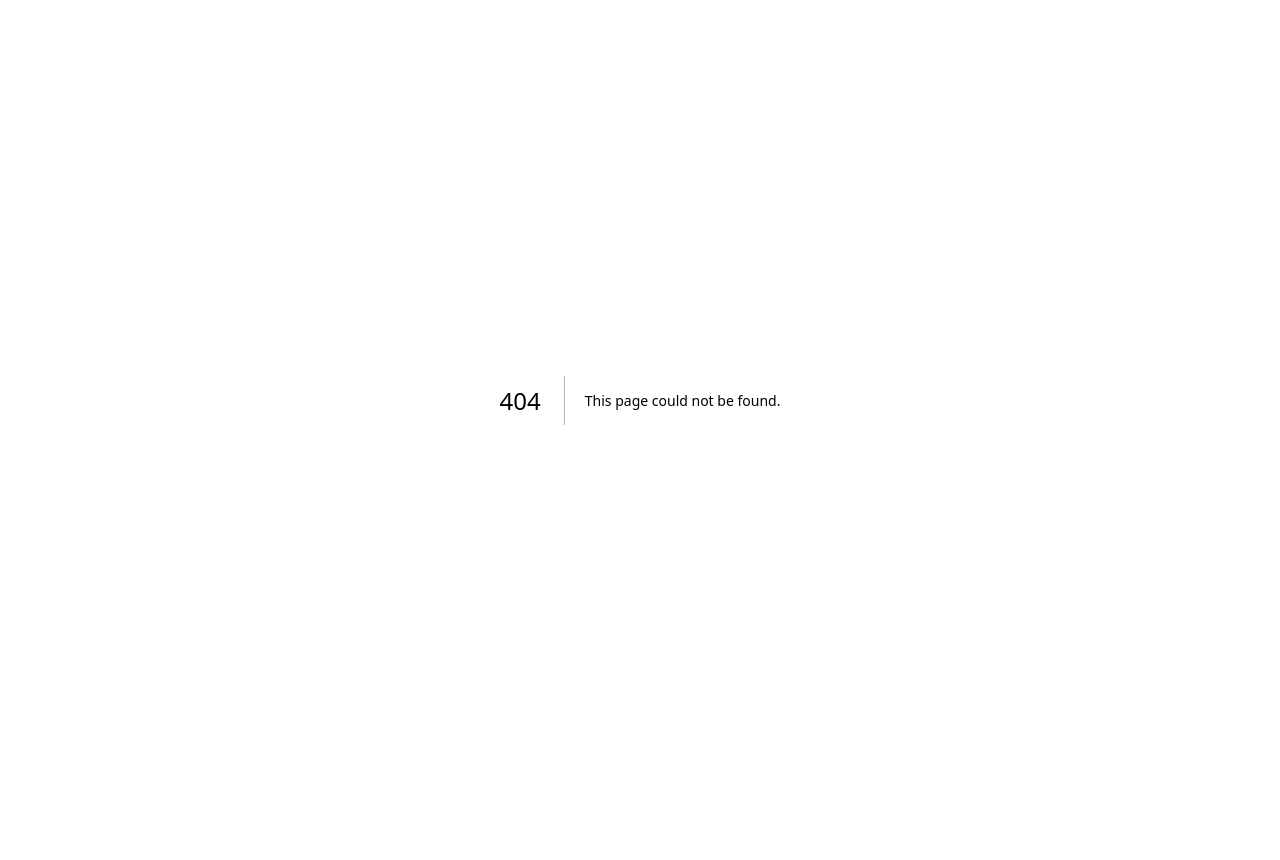
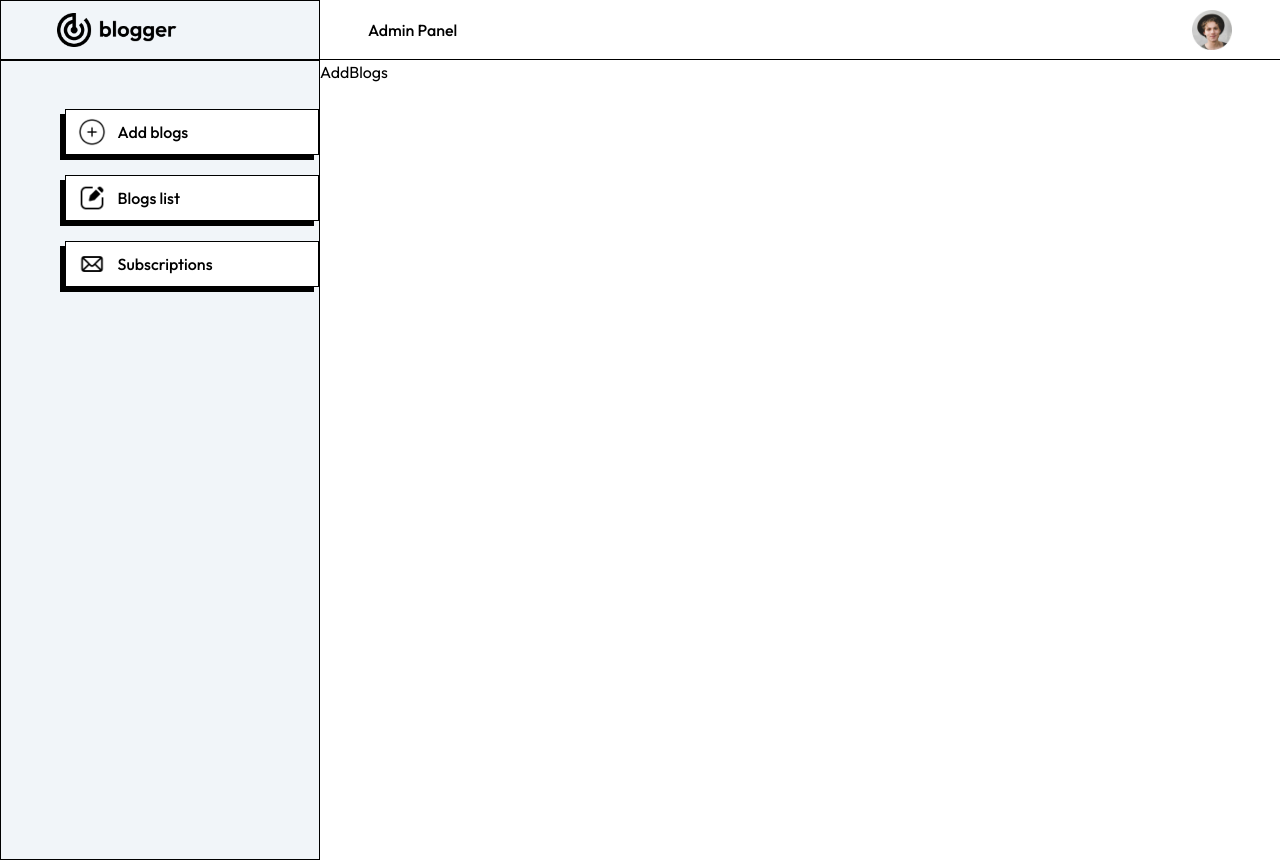
Before and after one commit to amirmvahed/blog-saya-skycraft, a Next.js app: page /admin/add-blogs in a window 1280 px wide. Before the commit this address had no page. Before the commit the page ends 800 px from the top, so only its background shows below. Built offline with nearby package versions, Linux system fonts and the light colour scheme.

Commit message:
feat: Creating Admin page and setting the first setups

```diff
--- /dev/null
+++ b/app/admin/add-blogs/page.tsx
@@ -0,0 +1,7 @@
+export default function AddBlogs() {
+    return (
+        <>
+            AddBlogs
+        </>
+    );
+}
--- /dev/null
+++ b/app/admin/blogs-list/page.tsx
@@ -0,0 +1,7 @@
+export default function BlogList() {
+    return (
+        <>
+            BlogList
+        </>
+    );
+}
--- /dev/null
+++ b/app/admin/layout.tsx
@@ -0,0 +1,21 @@
+import {assets} from "@/assets/assets";
+import Sidebar from "@/components/admin-components/Sidebar";
+import Image from "next/image";
+
+export default function Layout({children}) {
+    return (
+        <div className={'flex'}>
+            <Sidebar/>
+            <div className={'flex flex-col w-full'}>
+                <div
+                    className={'flex items-center justify-between w-full py-3 max-h-[60px] px-12 border-b border-black'}>
+                    <h3 className={'font-medium'}>
+                        Admin Panel
+                    </h3>
+                    <Image src={assets.profile_icon} width={40} alt={'Profile picture'}/>
+                </div>
+                {children}
+            </div>
+        </div>
+    );
+}
--- /dev/null
+++ b/app/admin/subscriptions/page.tsx
@@ -0,0 +1,7 @@
+export default function Subscriptions() {
+    return (
+        <>
+            Subscriptions
+        </>
+    );
+}
--- /dev/null
+++ b/components/admin-components/Sidebar.tsx
@@ -0,0 +1,31 @@
+import {assets} from "@/assets/assets";
+import Image from "next/image";
+import Link from "next/link";
+
+export default function Sidebar() {
+    return (
+        <div className={'flex flex-col bg-slate-100'}>
+            <div className={'px-2 sm:pl-14 py-3 border border-black'}>
+                <Image src={assets.logo} width={120} alt={'Blogger Logo'}/>
+            </div>
+            <div className={'w-28 sm:w-80 h-[100vh] relative py-12 border border-black'}>
+                <div className={'w-[50%] sm:w-[80%] absolute right-0'}>
+                    <Link href={'/admin/add-blogs'}
+                        className={'flex items-center border border-black gap-3 font-medium px-3 py-2 bg-white shadow-[-5px_5px_0px_#000]'}>
+                        <Image src={assets.add_icon} alt={'Add Icon'} width={28}/><p>Add blogs</p>
+                    </Link>
+                    <Link
+                        href={'/admin/blogs-list'}
+                        className={'mt-5 flex items-center border border-black gap-3 font-medium px-3 py-2 bg-white shadow-[-5px_5px_0px_#000]'}>
+                        <Image src={assets.blog_icon} alt={'Blog Icon'} width={28}/><p>Blogs list</p>
+                    </Link>
+                    <Link
+                        href={'/admin/subscriptions'}
+                        className={'mt-5 flex items-center border border-black gap-3 font-medium px-3 py-2 bg-white shadow-[-5px_5px_0px_#000]'}>
+                        <Image src={assets.email_icon} alt={'Email Icon'} width={28}/><p>Subscriptions</p>
+                    </Link>
+                </div>
+            </div>
+        </div>
+    );
+}
```
Also changed, not shown: app/admin/page.tsx (added, +7 -0 lines).
